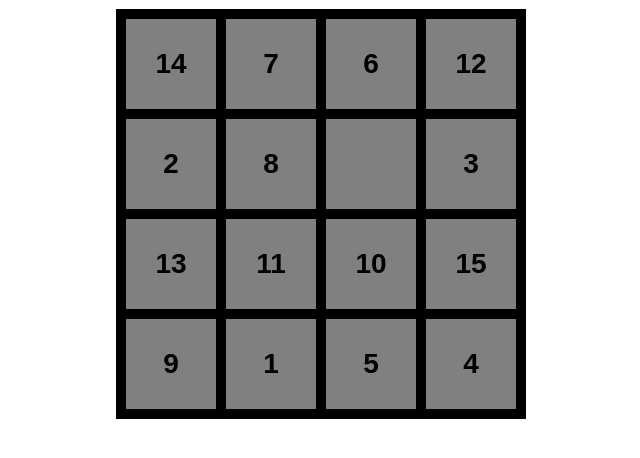
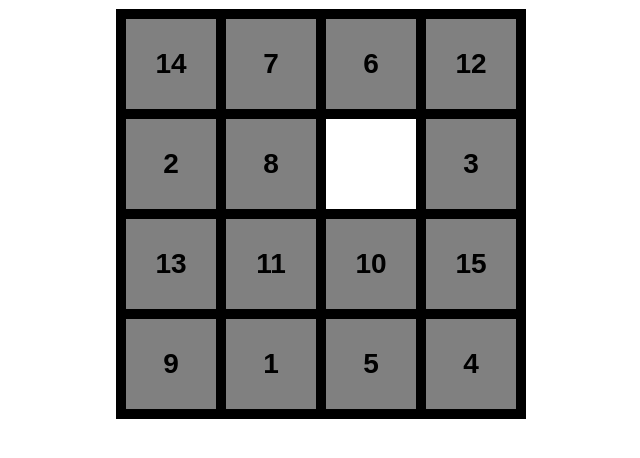
Before and after one commit to kchen21/FifteenSlidingNumbersPuzzle, a website: page index.html in a window 1280 px wide. Shown: the part 120-578 px from the top of the page, without its empty margins (319-959 px from the left). Drawn offline with nearby package versions, Linux system fonts and the light colour scheme.

Commit message:
Update CSS

```diff
--- a/css/sliding_puzzle.css
+++ b/css/sliding_puzzle.css
@@ -33,13 +33,20 @@ li {
   width: 90px;
   height: 90px;
   border: 5px solid black;
-  background: gray;
-  cursor: pointer;
   line-height: 90px;
   font-size: 28px;
 }
 
-li:hover {
+.space {
+  background: white;
+}
+
+.number {
+  background: gray;
+}
+
+.number:hover {
+  cursor: pointer;
   background: yellow;
 }
 
--- a/js/bundle.js
+++ b/js/bundle.js
@@ -345,7 +345,14 @@
 	          var $square = $('<li>');
 	          $square.addClass("square");
 	          $square.data("pos", [rowIdx, colIdx]);
-	          $square.html(this.game.getElement([rowIdx, colIdx]));
+	          var element = this.game.getElement([rowIdx, colIdx]);
+	          $square.html(element);
+
+	          if (element === " ") {
+	            $square.addClass("space");
+	          } else {
+	            $square.addClass("number");
+	          }
 
 	          $grid.append($square);
 	        }
```
Also changed, not shown: js/view.js (+8 -1 lines).
